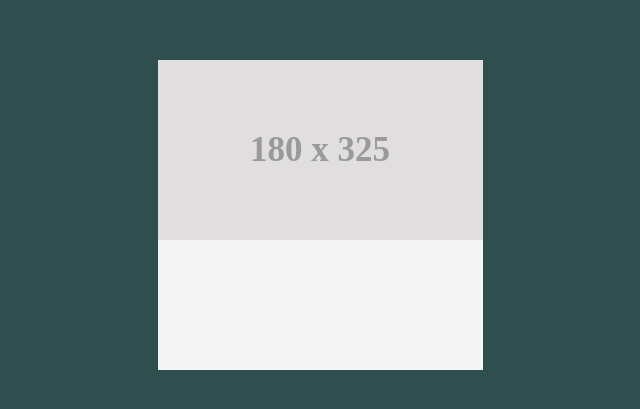
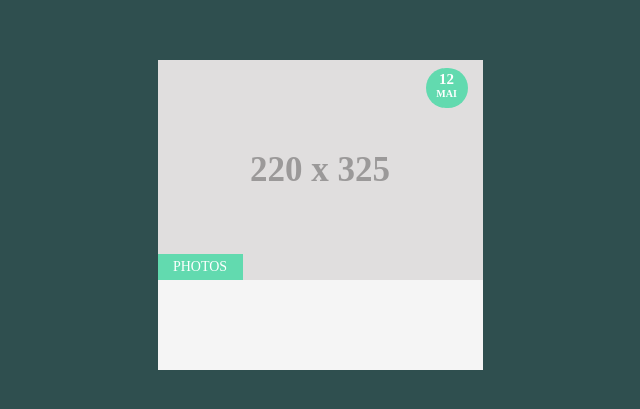
Before and after one commit to Oumardev/animation, a plain HTML site: page card/index.html in a window 1280 px wide. Shown: the part 205-614 px from the top of the page, without its empty margins (320-960 px from the left). Drawn offline with Linux system fonts and the light colour scheme.

Commit message:
picture section

```diff
--- a/card/index.html
+++ b/card/index.html
@@ -11,9 +11,16 @@
     <div class="container">
         <div class="card">
             <div class="sec-picture">
-                <div class="info-picture"><h2>180 x 325</h2></div>
+                <span class="date">
+                    <p>12</p>
+                    <p>MAI</p>
+                </span>
+                <div class="info-picture"><h2>220 x 325</h2></div>
+                <span class="photo"><p>PHOTOS</p></span>
             </div>
         </div>
+
+
     </div>
 </body>
 </html>
--- a/card/style.css
+++ b/card/style.css
@@ -4,14 +4,22 @@ body{
     background-color: darkslategrey;
 }
 
+div{
+    margin: 0;
+    padding: 0;
+}
+
+p{
+    margin: 0;
+    padding: 0;
+}
+
 h2{
     margin: 0;
     padding: 0;
-    font-size: 35px;
-    color: rgb(155, 153, 153);
 }
 
-div{
+span{
     margin: 0;
     padding: 0;
 }
@@ -31,7 +39,7 @@ div{
 }
 
 .card .sec-picture{
-    height: 180px;
+    height: 220px;
     width: 325px;
     background-color: #dbd8d8c2;
 }
@@ -42,3 +50,53 @@ div{
     align-items: center;
     height: 100%;
 }
+
+.info-picture h2{
+    font-size: 35px;
+    color: rgb(155, 153, 153);
+}
+
+.date{
+    position: absolute;
+    transform: translate(268px, 8px);
+    margin: 0;
+    padding: 0;
+    background-color: #62daaf;
+    width: 36px;
+    height: 34px;
+    text-align: center;
+    border-radius: 30px;
+}
+
+.date :nth-child(1){
+    font-size: 15px;
+    font-weight: 800;
+    color: white;
+}
+
+.date :nth-child(2){
+    font-size: 10px;
+    font-weight: 600;
+    color: white;
+}
+
+.date{
+    padding : 3px;
+}
+
+.photo{
+    position: absolute;
+    transform: translate(0px, -26px);
+    background-color: #62daaf;
+    margin: 0;
+    padding: 0;
+    text-align: center;
+    width: 85px;
+}
+
+.photo p{
+    font-size: 14px;
+    font-weight: 300;
+    color: white;
+    margin: 5px;
+}
```
